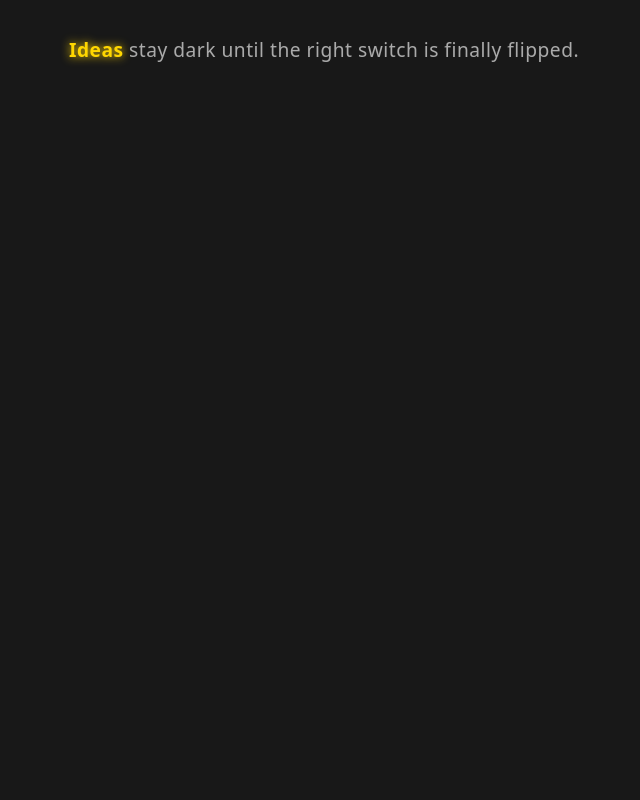
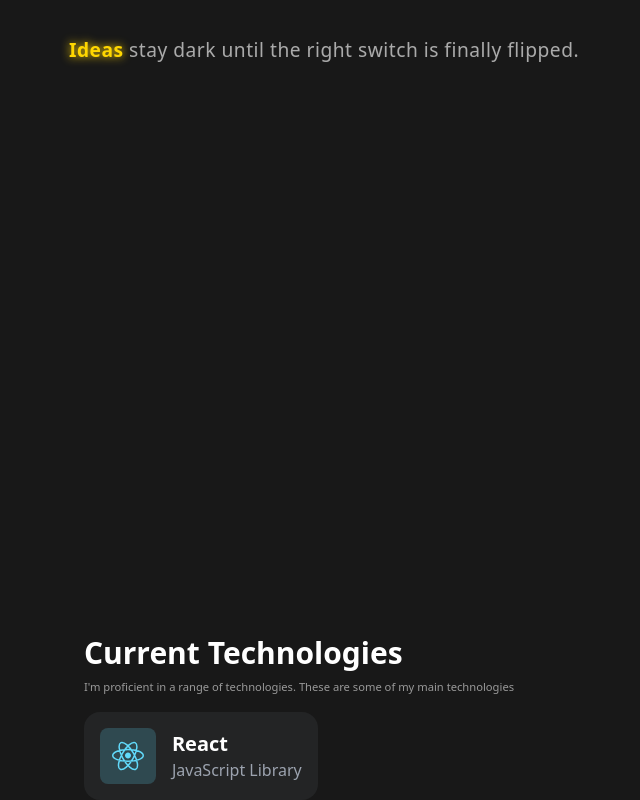
Before and after one commit to elijahzhao24/elijahzhao24.github.io, a React (Vite) app: page / in a window 1280 px wide. Shown: the part 565-1365 px from the top of the page, without its empty margins (341-981 px from the left). Before the commit the page ends 1260 px from the top, so only its background shows below. Built offline with nearby package versions, Linux system fonts and the light colour scheme.

Commit message:
Started current tech component. will fix the alignment later

```diff
--- a/src/App.jsx
+++ b/src/App.jsx
@@ -2,6 +2,7 @@ import React, { useEffect } from 'react';
 import LightBulb from './components/LightBulb';
 import PortfolioContent from './components/PortfolioContent';
 import AboutMe from './components/AboutMe';
+import CurrentTech from './components/CurrentTech';
 
 export default function App() {
   useEffect(() => {
@@ -51,6 +52,7 @@ export default function App() {
       <LightBulb />
       <PortfolioContent />
       <AboutMe />
+      <CurrentTech />
     </div>
   );
 }
--- a/src/components/AboutMe.jsx
+++ b/src/components/AboutMe.jsx
@@ -45,7 +45,7 @@ export default function AboutMe() {
       minHeight: '50vh',
       padding: '0',
       marginTop: 'auto',
-      opacity: 0  // Start with opacity 0
+      opacity: 0
     }}>
       <div className="max-w-full mx-auto px-6 py-8">
         <h1 className="text-5xl font-bold font-serif text-white mb-6 flex items-center gap-2">
--- /dev/null
+++ b/src/components/CurrentTech.jsx
@@ -0,0 +1,39 @@
+import React, { useEffect, useRef } from 'react';
+import TechWidget from './TechWidget';
+import { gsap } from 'gsap';
+import { ScrollTrigger } from 'gsap/ScrollTrigger';
+
+
+export default function CurrentTech() {
+
+
+  return (
+    <div className="AboutMe" style={{
+      display: 'flex',
+      justifyContent: 'center',
+      alignItems: 'center',
+      minHeight: '20vh',
+      padding: '0',
+      marginTop: 'auto',
+    }}>
+      <div className="max-w-full ml-0 px-4">
+        <h1 className="text-3xl font-bold text-white mb-2 flex items-center gap-2 justify-start">
+          Current Technologies
+        </h1>
+        <div className="max-w-full pb-4"
+        style={{
+          fontSize: '0.7rem',
+          color: '#999',
+          wordWrap: 'break-word',
+          overflowWrap: 'break-word',
+        }}>
+          I'm proficient in a range of technologies. These are some of my main technologies
+        </div>
+        <div>
+            <TechWidget/>
+        </div>
+      </div>
+    </div>
+
+  );
+}
--- /dev/null
+++ b/src/components/TechWidget.jsx
@@ -0,0 +1,21 @@
+import React from 'react';
+import reactLogo from '../assets/react.svg';
+
+export default function TechWidget() {
+  return (
+    <div className="flex items-center gap-4 p-4 rounded-2xl bg-[#232425] w-fit">
+      <div className="p-3 bg-[#61DAFB]/20 rounded-lg flex items-center justify-center w-14 h-14">
+        <img
+          src={reactLogo}
+          alt="React logo"
+          className="w-8 h-8"
+          style={{ color: 'transparent' }}
+        />
+      </div>
+      <div>
+        <div className="text-white text-xl font-semibold">React</div>
+        <div className="text-gray-400 text-base">JavaScript Library</div>
+      </div>
+    </div>
+  );
+}
--- a/src/input.css
+++ b/src/input.css
@@ -144,3 +144,10 @@ body {
 .fluid-space-y > :not([hidden]) ~ :not([hidden]) {
   margin-top: clamp(0.5rem, 3vw, 2.5rem);
 }
+
+
+.CurrentTech {
+  align-items: left;
+  padding: 1rem;
+  width: 100%;
+}
```
Also changed, not shown: src/assets/React.svg (added), 6 other files (tests, documents, lock files or other folders).
